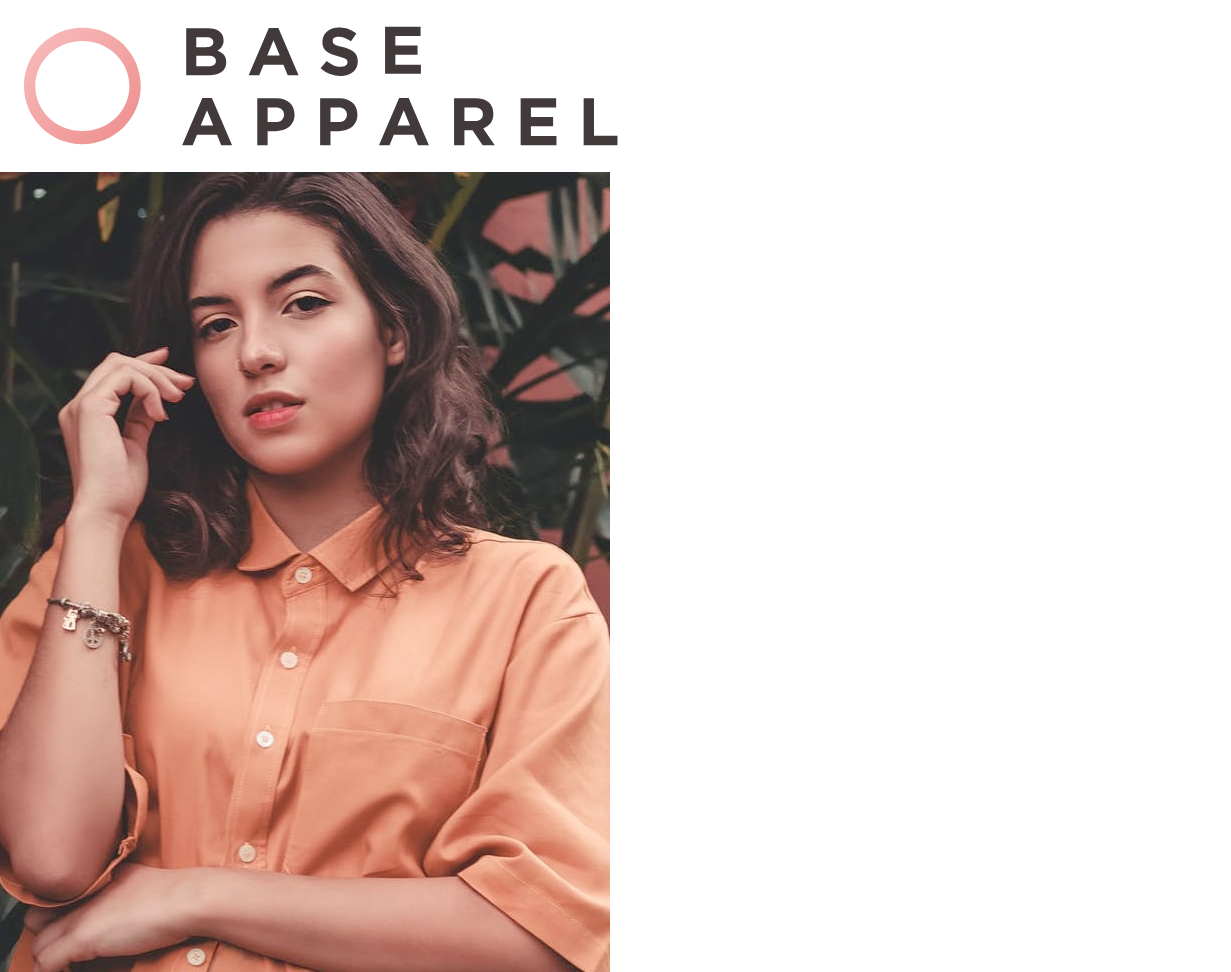
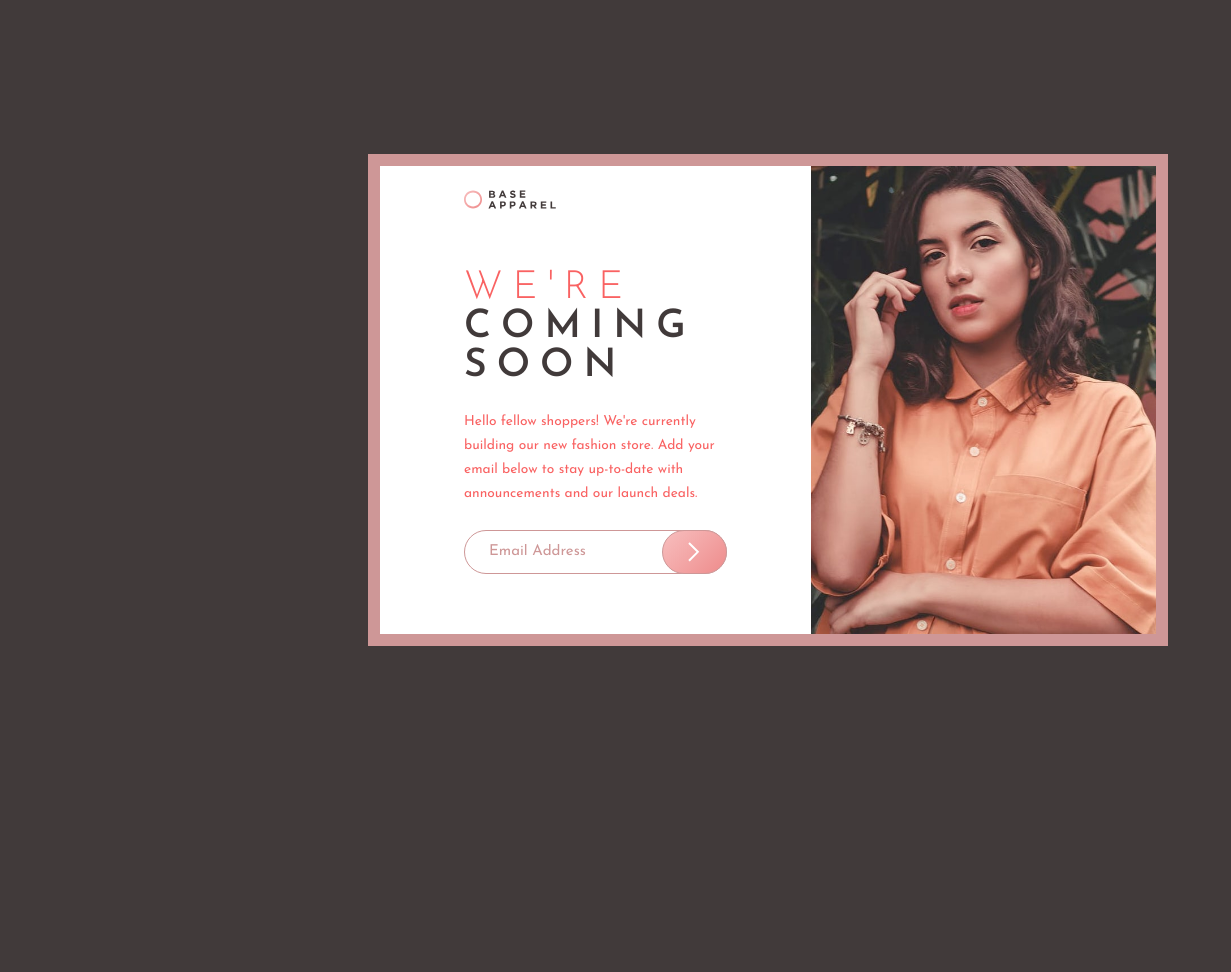
Before and after one commit to SinisaVukmirovic/FrontEnd-Mentor-Spicy-mini-5, a plain HTML site: page index.html in a window 1536 px wide. Shown: the top 972 px of the page, without its empty margins (0-1231 px from the left). After the commit the page ends 800 px from the top, so only its background shows below. Drawn offline with Linux system fonts and the light colour scheme.

Commit message:
Desktop version looks done

```diff
--- a/css/blocks.css
+++ b/css/blocks.css
@@ -1,8 +1,8 @@
 header {
-    padding: 2rem;
+    padding: 2.5rem;
 }
     header img {
-        width: 40%;
+        width: 35%;
     }
 
 body {
@@ -11,12 +11,12 @@ body {
 }
 
 main {
+    background-color: #fff;
     text-align: center;
-    margin-bottom: 2rem;
 }
 
 .content {
-    padding: 5rem 3rem 0;
+    padding: 5rem 3rem 2rem;
 }
     .content h2 {
         text-transform: uppercase;
@@ -32,7 +32,7 @@ main {
     .content p {
         font-size: 1.15rem;
         margin: 2rem 0;
-        line-height: 2;
+        line-height: 1.75;
         color: var(--Soft-Red);
     }
 
@@ -63,6 +63,9 @@ form {
         height: 100%;
         padding: 0 2.15rem;
     }
+        form button:hover {
+            filter: brightness(1.1);
+        }
 
 footer {
     margin-top: auto;
--- /dev/null
+++ b/css/desktop.css
@@ -0,0 +1,40 @@
+@media (min-width: 1440px) {
+
+    body {
+        display: grid;
+        place-items: center;
+    }
+
+    main {
+        max-width: 800px;
+        display: grid;
+        grid-template-columns: 5fr 4fr;
+        grid-template-areas: "H I"
+        "C I";
+        border: 12px solid var(--Desaturated-Red);
+    }
+
+    header {
+        grid-area: H;
+        height: fit-content;
+        padding: 2rem 7rem;
+    }
+
+    .content {
+        grid-area: C;
+        padding: 3rem 7rem;
+        text-align: left;
+    }
+
+    .image {
+        grid-area: I;
+    }
+    .image img {
+        width: 100%;
+        height: 100%;
+    }
+
+    footer {
+        display: none;
+    }
+}
--- a/css/main.css
+++ b/css/main.css
@@ -1,5 +1,6 @@
 @import url('https://fonts.googleapis.com/css2?family=Josefin+Sans:wght@300;400;600&display=swap');
 @import 'blocks.css';
+@import 'desktop.css';
 
 /* Colors */
 /* Primary */
@@ -32,6 +33,7 @@ body {
     font-family: var(--Josefin-Sans);
     font-weight: 400;
     color: var(--Dark-Grayish-Red);
+    background-color: var(--Dark-Grayish-Red);
 }
 
 img, picture, svg, video {
@@ -39,10 +41,9 @@ img, picture, svg, video {
     max-width: 100%;
 }
 
-/* button {
-    outline: none;
-    border: none;
-} */
+button {
+    cursor: pointer;
+}
 /* ======================= */
 
 html {
@@ -53,3 +54,9 @@ html {
     position: absolute;
     left: -100rem;
 }
+
+/* @media (min-width: 1440px) {
+    html {
+        font-size: 16px;
+    }
+} */
--- a/index.html
+++ b/index.html
@@ -11,14 +11,15 @@
   <link href="https://fonts.googleapis.com/css2?family=Josefin+Sans:wght@300;400;600&display=swap" rel="stylesheet">
 </head>
 <body>
-  <header>
-    <img src="./images/logo.svg" alt="Logo">
-  </header>
 
   <main>
+    <header>
+      <img src="./images/logo.svg" alt="Logo">
+    </header>
+
     <h1 class="hidden">Base Apparel coming soon page</h1>
 
-    <picture>
+    <picture class="image">
       <source media="(min-width: 1440px)" srcset="./images/hero-desktop.jpg">
       <img src="./images/hero-mobile.jpg" alt="Hero Image">
     </picture>
```
